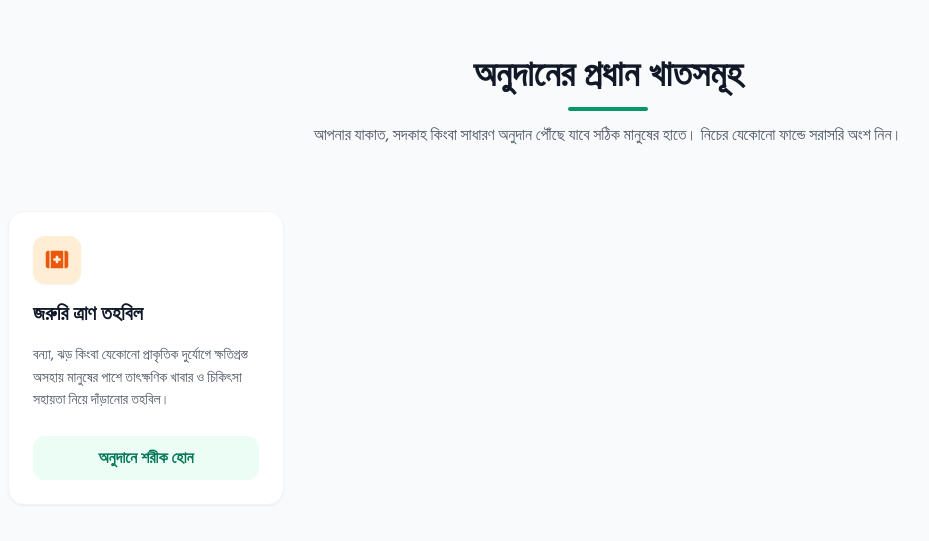
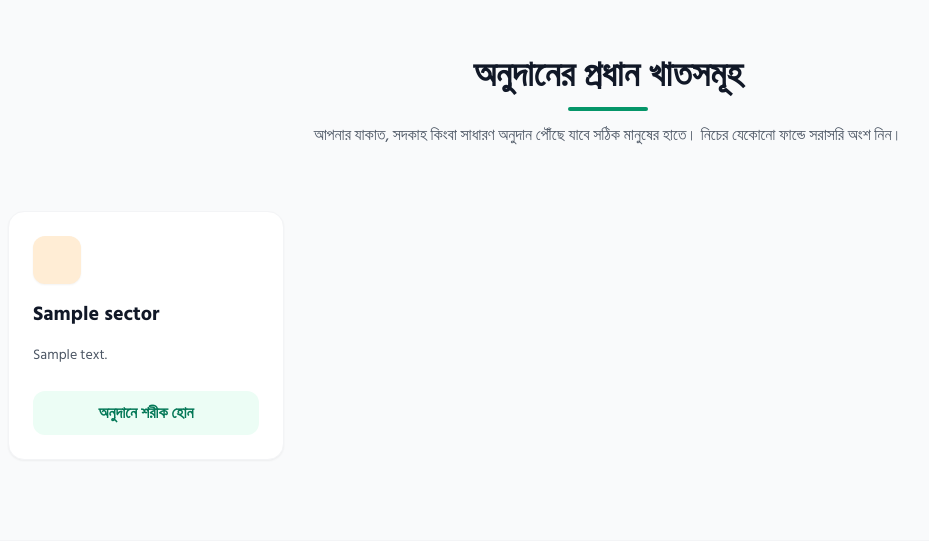
Before and after one commit to bilash0283/Bishwas-Education-Foundation, a PHP site: page / in a window 1280 px wide. Shown: the part 1396-1937 px from the top of the page, without its empty margins (32-961 px from the left). Run offline with PHP 8.4, Linux system fonts and the light colour scheme; tables that the repository leaves empty or names only in its code hold one stand-in row (values such as "Sample post"); grey boxes marked "Sample" are stand-in pictures; data that the repository does not hold is empty; some libraries are stand-ins or nearby versions.

Commit message:
index page modify

```diff
--- a/index.php
+++ b/index.php
@@ -173,17 +173,26 @@
 
         <div class="grid sm:grid-cols-2 lg:grid-cols-4 gap-8">
             <!-- কার্ড ১ -->
+            <?php
+                $sql = mysqli_query($db, "SELECT * FROM donation_sectors WHERE status = 'active' ORDER BY id DESC");
+                $row_count = mysqli_num_rows($sql);
+                if($row_count > 0) {
+                    while($sector = mysqli_fetch_assoc($sql)) {
+                        $icon_class = htmlspecialchars($sector['icon_class'] ?? '', ENT_QUOTES, 'UTF-8');
+                        $title      = htmlspecialchars($sector['title'] ?? '', ENT_QUOTES, 'UTF-8');
+                        $description= htmlspecialchars($sector['description'] ?? '', ENT_QUOTES, 'UTF-8');
+                        $button_text= htmlspecialchars($sector['button_text'] ?? '', ENT_QUOTES, 'UTF-8');
+                        $button_link= htmlspecialchars($sector['button_link'] ?? '', ENT_QUOTES, 'UTF-8');
+            ?>
             <div
                 class="bg-white rounded-2xl border border-gray-100 shadow-sm hover:shadow-xl transition duration-300 flex flex-col justify-between overflow-hidden group">
                 <div class="p-6 space-y-4">
                     <div
                         class="w-12 h-12 rounded-xl bg-orange-100 text-orange-600 flex items-center justify-center text-xl font-bold shadow-sm">
-                        <i class="fa-solid fa-kit-medical"></i>
+                        <i class="<?= $icon_class; ?>"></i>
                     </div>
-                    <h3 class="text-xl font-bold text-gray-900 group-hover:text-emerald-600 transition">জরুরি ত্রাণ
-                        তহবিল</h3>
-                    <p class="text-gray-600 text-sm leading-relaxed">বন্যা, ঝড় কিংবা যেকোনো প্রাকৃতিক দুর্যোগে
-                        ক্ষতিগ্রস্ত অসহায় মানুষের পাশে তাৎক্ষণিক খাবার ও চিকিৎসা সহায়তা নিয়ে দাঁড়ানোর তহবিল।</p>
+                    <h3 class="text-xl font-bold text-gray-900 group-hover:text-emerald-600 transition"><?= $title; ?></h3>
+                    <p class="text-gray-600 text-sm leading-relaxed"><?= $description; ?></p>
                 </div>
                 <div class="p-6 pt-0">
                     <button
@@ -192,6 +201,9 @@
                     </button>
                 </div>
             </div>
+            <?php } }else { ?>
+                <p class="text-gray-500 align-center">কোন ডোনেশন সেক্টর নেই।</p>
+            <?php }  ?>
         </div>
     </section>
 
```
